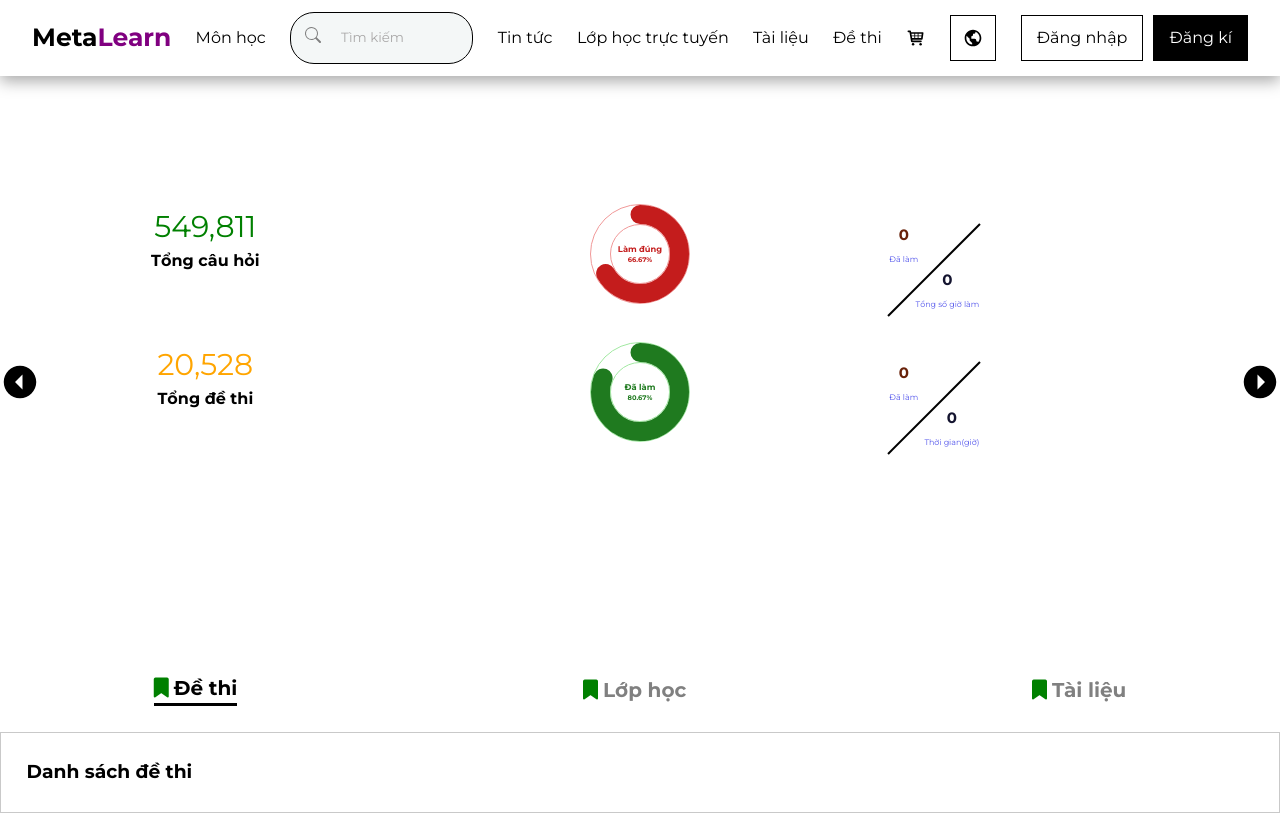
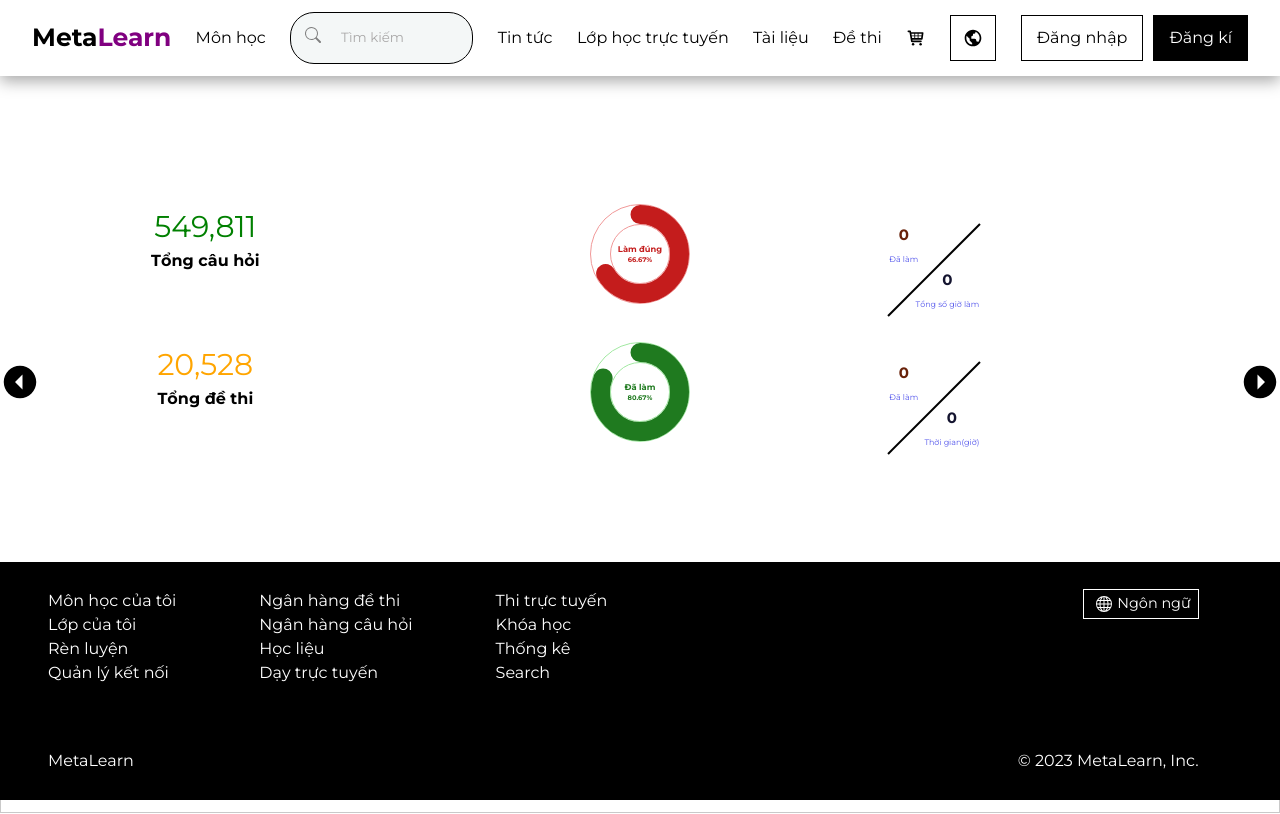
Before and after one commit to 3i-software-development/Metalearn-Frontend, a Next.js app: page / in a window 1280 px wide. Shown: the top 814 px of the page. Built offline with nearby package versions, Linux system fonts and the light colour scheme; no server answers.

Commit message:
fix footer

```diff
--- a/layout/Footer/style.module.scss
+++ b/layout/Footer/style.module.scss
@@ -1,6 +1,7 @@
 .footer-container {
     width: 100%;
-    position: relative;
+    position: sticky;
+    bottom: 0;
 }
 
 .footer {
@@ -9,7 +10,6 @@
     display: flex;
     flex-wrap: wrap;
     padding: 0.7rem 2rem;
-    position: absolute;
     color: white;
     // height: auto;
 
--- a/pages/courses/detail/style.module.scss
+++ b/pages/courses/detail/style.module.scss
@@ -14,7 +14,7 @@
 
 .content {
   .content-layout {
-    display: flex;
+    // display: flex;
   }
   h1 {
     font-size: 32px;
--- a/styles/globals.css
+++ b/styles/globals.css
@@ -12,9 +12,11 @@
 html,
 body {
   max-width: 100vw;
+  height: 100vh;
+  position: relative;
 }
 .body{
-  position: relative;
+  /* position: relative; */
 }
 
 button{
```
